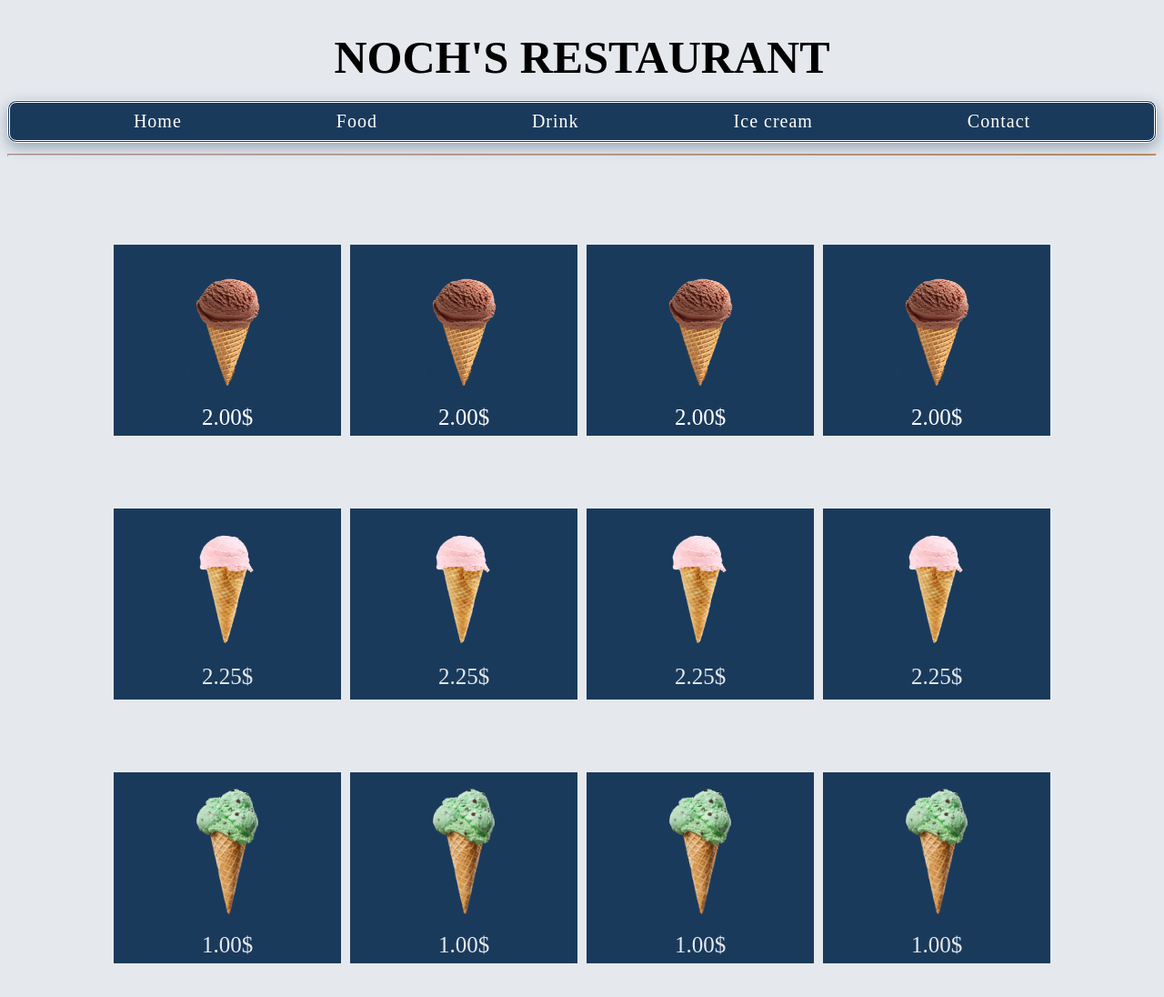
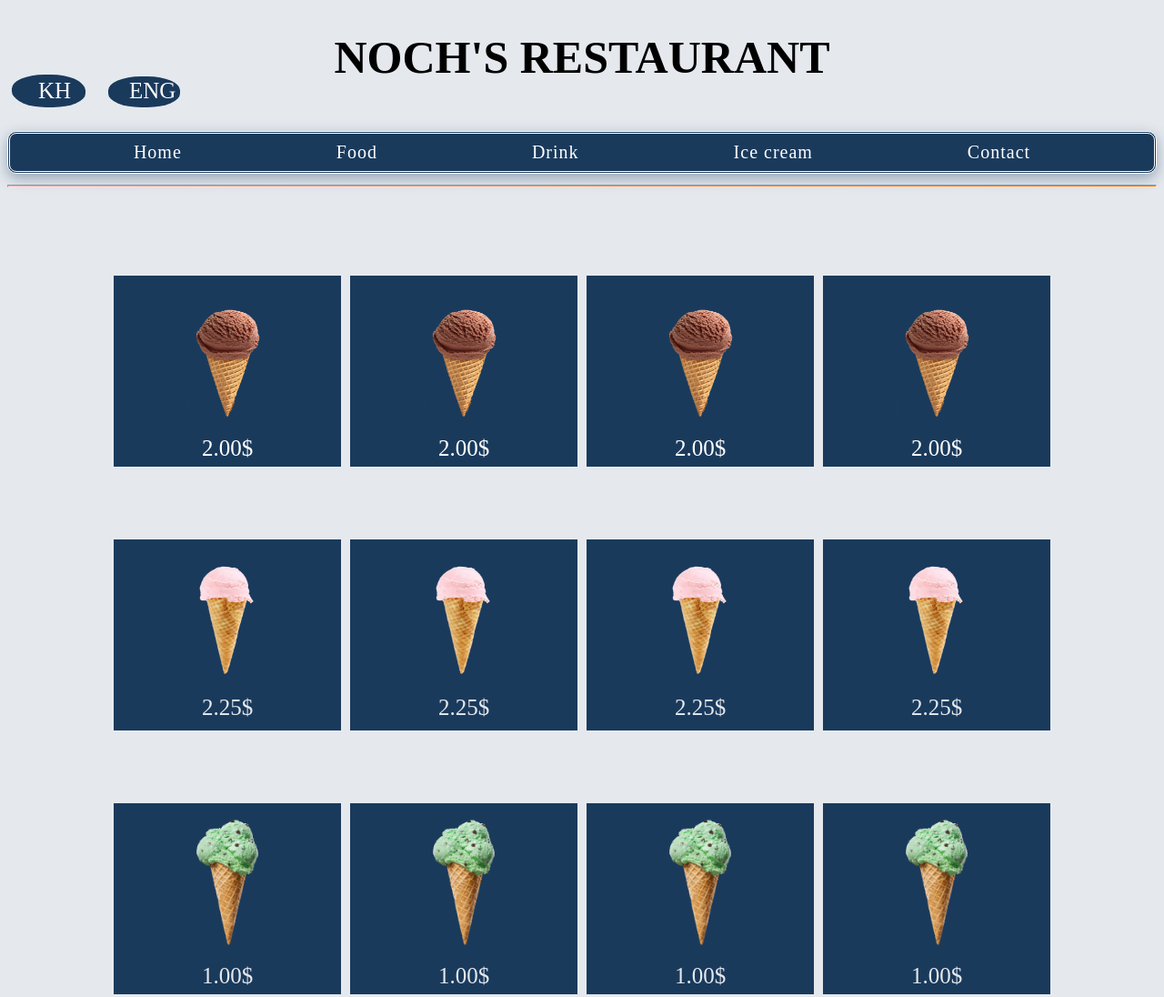
Before and after one commit to Rohaha007/ice-cream, a plain HTML site: page index.html in a window 1280 px wide. Shown: the top 1096 px of the page at 91% size. Drawn offline with Linux system fonts and the light colour scheme.

Commit message:
index.html

```diff
--- a/index.html
+++ b/index.html
@@ -126,6 +126,21 @@
             transform: scale(1.1);
             background-color: #2f537a;
         }
+		.translate {
+            background-color: #1a3a5c;
+            width: 75px;
+            height: 30px;
+            color: white;
+            border-radius: 45%;
+            padding: 2px;
+            font-family: Agency FB;;
+        }
+        .translate:hover {
+            transition: .2s ease;
+            background-color: #1f5793;
+            color: white;
+            transform: scale(1.1);
+        }
     </style>
 </head>
 
@@ -133,15 +148,24 @@
 
 <body>
     <h1 align="center" style="margin-bottom: -10px;"> <b style="font-family: strawberry; color: black;" id="home"> NOCH'S RESTAURANT </b>  </h1>
-
+    <div style="display: flex; margin-left: 5px ; gap: 25px;" class="translate">
+            <div class="translate">
+                <a href="https://rohaha007.github.io/ice-creamkh/"> KH</a>
+            </div>
+        <span>
+            <div  class="translate">
+                <a href="https://rohaha007.github.io/ice-cream/" style="margin-left: 21px;"> ENG</a>
+            </div>
+        </span>
+    </div>
 
     <br>
     <div class="menu">
         <div class="menu1"> <li> <a href="https://rohaha007.github.io/home/"> Home </a> </li> </div>
         <div class="menu1"> <li> <a href="https://rohaha007.github.io/food/"> Food </a> </li> </div>
         <div class="menu1"> <li> <a href="https://rohaha007.github.io/drink/"> Drink </a> </li> </div>
-        <div class="menu1"> <li> <a href="http://192.168.1.5:5500/Project%201.html/icecream.html"> Ice cream </a> </li> </div>
-        <div class="menu1"> <li> <a href="http://192.168.1.5:5500/Project%201.html/contact.html"> Contact </a> </li> </div>
+        <div class="menu1"> <li> <a href="https://rohaha007.github.io/ice-cream/"> Ice cream </a> </li> </div>
+        <div class="menu1"> <li> <a href="https://rohaha007.github.io/contact/"> Contact </a> </li> </div>
     </div>
     <hr style="background: linear-gradient(90deg, rgb(255, 179, 179), rgb(255, 123, 0))" size="3.5px">
 
```
